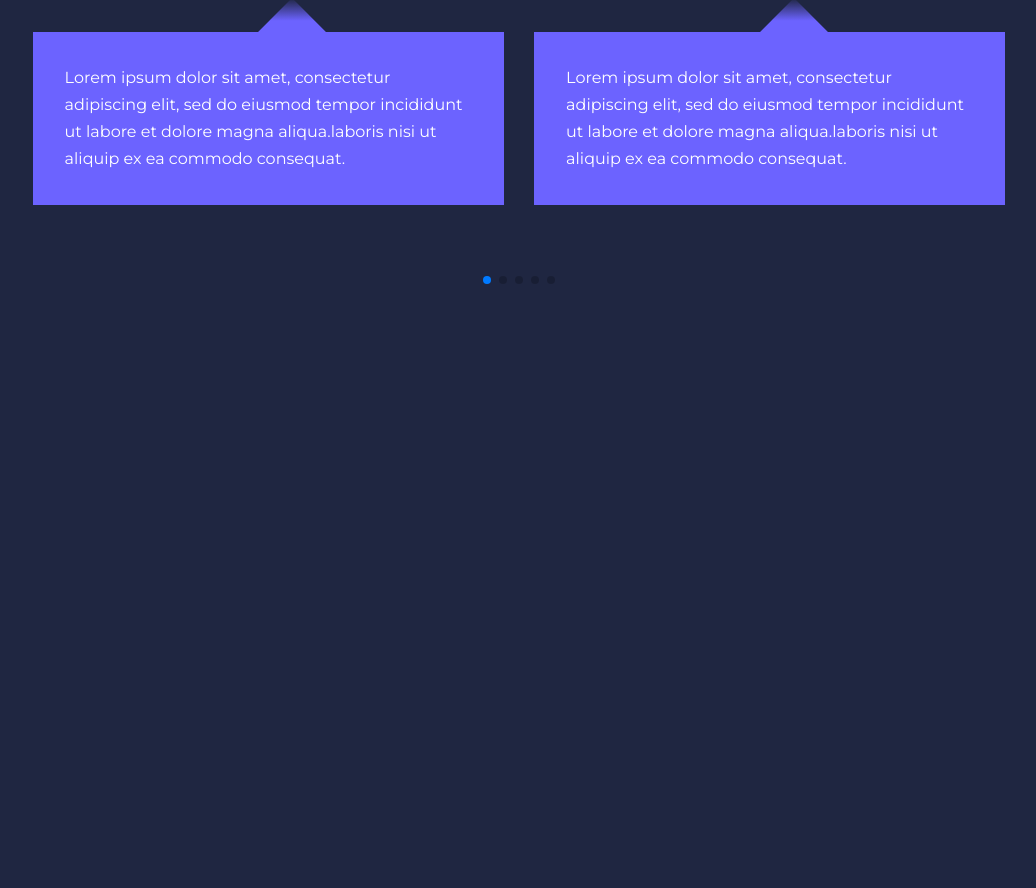
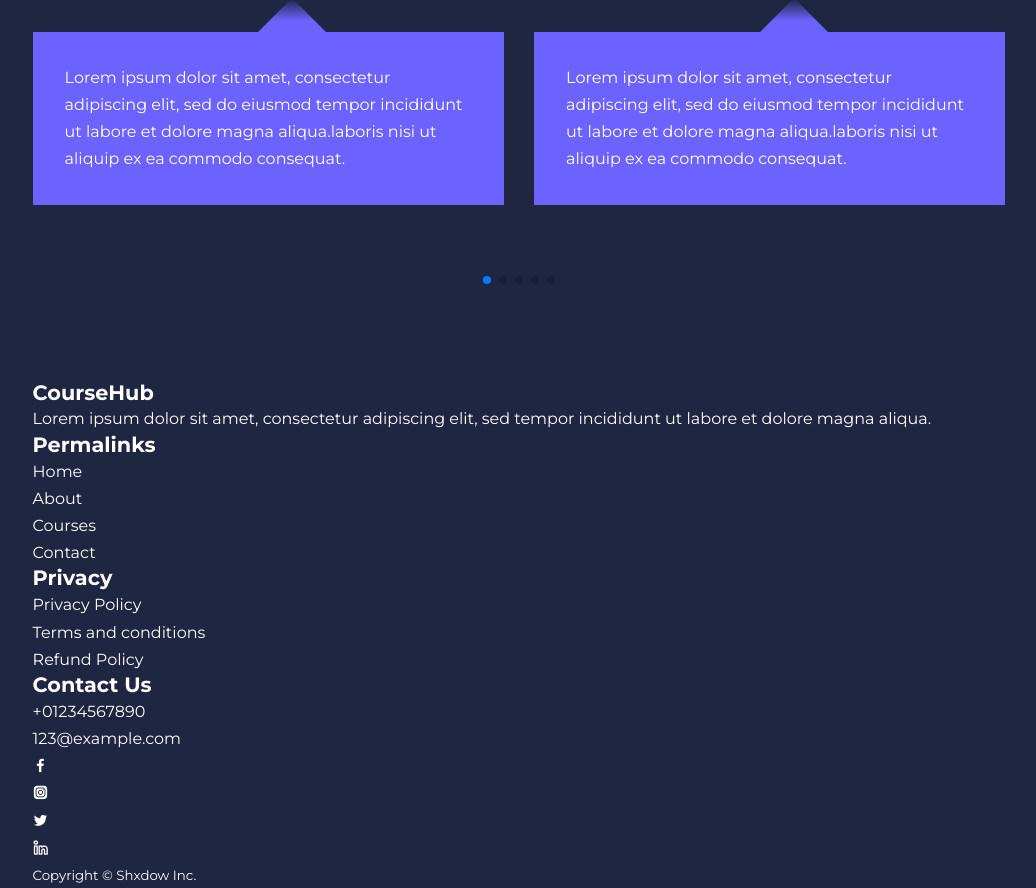
Before and after one commit to SxxAq/CoderHub, a plain HTML site: page index.html in a window 1280 px wide. Shown: the part 3216-4104 px from the top of the page, without its empty margins (121-1157 px from the left). Before the commit the page ends 3597 px from the top, so only its background shows below. Drawn offline with nearby package versions, Linux system fonts and the light colour scheme.

Commit message:
footer html

```diff
--- a/index.html
+++ b/index.html
@@ -24,9 +24,9 @@
     <link rel="stylesheet" href="/css/styles.css" />
     <!-- SWIPER JS -->
     <link
-  rel="stylesheet"
-  href="https://cdn.jsdelivr.net/npm/swiper@9/swiper-bundle.min.css"
-/>
+      rel="stylesheet"
+      href="https://cdn.jsdelivr.net/npm/swiper@9/swiper-bundle.min.css"
+    />
 
     <title>CourseHub</title>
   </head>
@@ -381,6 +381,61 @@
       </div>
       <div class="swiper-pagination"></div>
     </section>
+
+    <!------------------------------- Footer------------------- -->
+    <footer class="footer">
+      <div class="container footer__container">
+        <div class="footer__1">
+          <a href="index.html" class="footer__logo"><h4>CourseHub</h4></a>
+          <p>
+            Lorem ipsum dolor sit amet, consectetur adipiscing elit, sed tempor
+            incididunt ut labore et dolore magna aliqua.
+          </p>
+        </div>
+        <div class="footer__2">
+          <h4>Permalinks</h4>
+          <ul class="permalinks">
+            <li><a href="index.html">Home</a></li>
+            <li><a href="about.html">About</a></li>
+            <li><a href="courses.html">Courses</a></li>
+            <li><a href="contact.html">Contact</a></li>
+          </ul>
+        </div>
+        <div class="footer__3">
+          <h4>Privacy</h4>
+          <ul class="privacy">
+            <li><a href="#">Privacy Policy</a></li>
+            <li><a href="#">Terms and conditions</a></li>
+            <li><a href="#">Refund Policy</a></li>
+          </ul>
+        </div>
+        <div class="footer__4">
+          <h4>Contact Us</h4>
+          <div>
+            <p>+01234567890</p>
+            <p>123@example.com</p>
+          </div>
+          <ul class="footer__socials">
+            <li>
+              <a href="#"><i class="uil uil-facebook-f"></i></a>
+            </li>
+            <li>
+              <a href="#"><i class="uil uil-instagram-alt"></i></a>
+            </li>
+            <li>
+              <a href="#"><i class="uil uil-twitter"></i></a>
+            </li>
+            <li>
+              <a href="#"><i class="uil uil-linkedin-alt"></i></a>
+            </li>
+          </ul>
+        </div>
+        <div class="footer__copyright">
+          <small>Copyright &copy; Shxdow Inc.</small>
+        </div>
+      </div>
+    </footer>
+
     <!-- SWIPER JS -->
     <script src="https://cdn.jsdelivr.net/npm/swiper@9/swiper-bundle.min.js"></script>
     <script>
@@ -393,10 +448,10 @@
         },
         //When window width is greater then 600
         breakpoints: {
-          600 : {
-            slidesPerView: 2
-          }
-        }
+          600: {
+            slidesPerView: 2,
+          },
+        },
       });
     </script>
     <!-- JS -->
```
